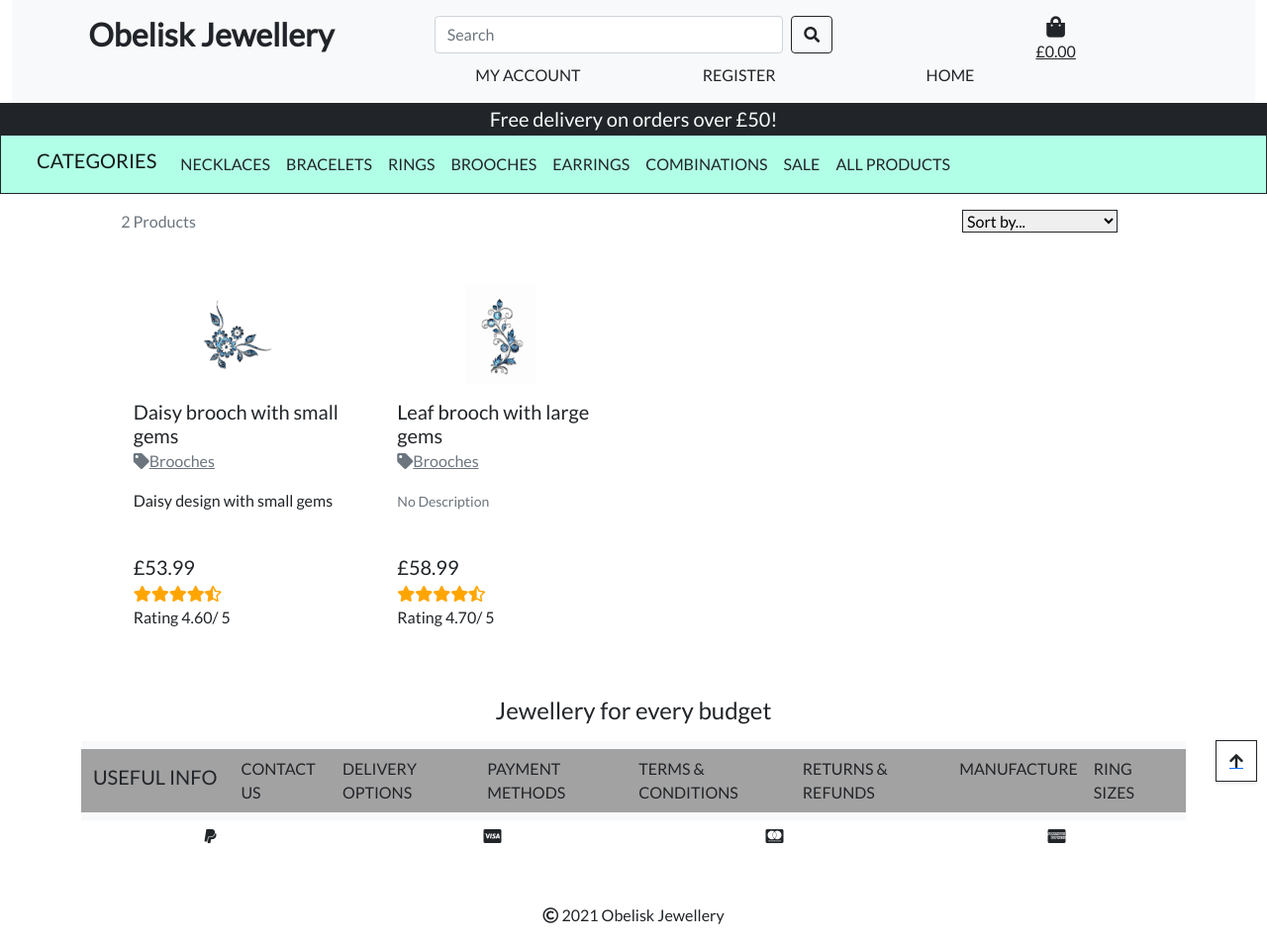
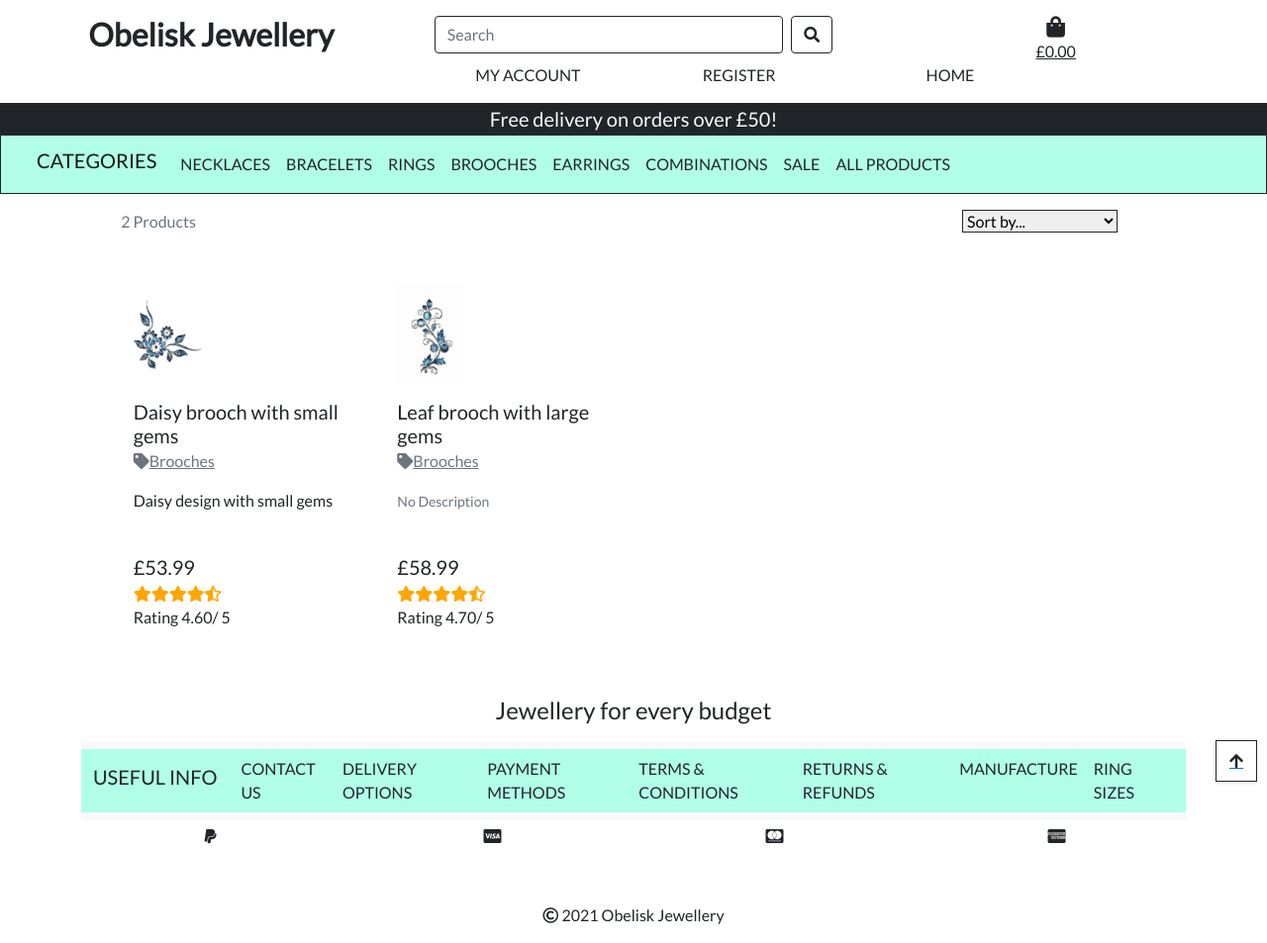
Before and after one commit to sanson0/obelisk_jewellery, a Django app: page /products/ in a window 1280 px wide. Shown: the whole page at 99% size. Run offline with Django 3.2, Linux system fonts and the light colour scheme; data comes from the database, SQL or seed files in the repository; parts of the project's set-up code (start-up, migrations or seed data) failed here and were passed over; some libraries are stand-ins or nearby versions.

Commit message:
Added code comments,  to £s

```diff
--- a/bag/templates/bag/checkout-buttons.html
+++ b/bag/templates/bag/checkout-buttons.html
@@ -1,3 +1,4 @@
+<!--Secure Checkout and Keep Shopping buttons-->
 <a href="{% url 'products' %}" class="btn btn-outline-black rounded-0 btn-lg">
     <span class="icon">
         <i class="fas fa-chevron-left"></i>
--- a/bag/templates/bag/product-image.html
+++ b/bag/templates/bag/product-image.html
@@ -1,3 +1,4 @@
+<!--Display image-->
 {% if item.product.image %}
 <img class="img-fluid rounded" src="{{ item.product.image.url }}" alt="{{ item.product.name }}">
 {% else %}
--- a/bag/templates/bag/product-info.html
+++ b/bag/templates/bag/product-info.html
@@ -1,3 +1,4 @@
+<!--Product details-->
 <p class="my-0"><strong>{{ item.product.name }}</strong></p>
 <p class="my-0"><strong>Size: </strong>{% if item.product.has_sizes %}{{ item.size|upper }}{% else %}N/A{% endif %}</p>
 <p class="my-0 small text-muted">SKU: {{ item.product.sku|upper }}</p>
--- a/bag/templates/bag/quantity-form.html
+++ b/bag/templates/bag/quantity-form.html
@@ -1,3 +1,4 @@
+<!--Product quantity-->
 <form class="form update-form" method="POST" action="{% url 'adjust_bag' item.item_id %}">
     {% csrf_token %}
     <div class="form-group">
@@ -28,5 +29,6 @@
         </div>
     </div>
 </form>
-<a class="update-link text-info"><small>Update</small></a>
-<a class="remove-item text-danger float-right" id="remove_{{ item.item_id }}" data-product_size="{{ item.size }}"><small>Remove</small></a>
+<!--Update and remove links for quantity in the shopping bag-->
+<a class="update-link text-info">Update</a> |
+<a class="remove-item text-danger" id="remove_{{ item.item_id }}" data-product_size="{{ item.size }}">Remove</a>
--- a/checkout/templates/checkout/checkout_success.html
+++ b/checkout/templates/checkout/checkout_success.html
@@ -16,6 +16,7 @@
 {% block content %}
 <div class="overlay"></div>
 <div class="container">
+    <!-- Confirmation email -->
     <div class="row">
         <div class="col">
             <hr>
@@ -25,7 +26,7 @@
                 <strong>{{ order.email }}</strong></p>
         </div>
     </div>
-
+    <!-- Order details -->
     <div class="row">
         <div class="col-12 col-lg-7">
             <div class="order-confirmation-wrapper p-2 border">
@@ -180,7 +181,7 @@
                         <p class="mb-0">{{ order.delivery_cost }}</p>
                     </div>
                 </div>
-
+                <!-- Grand total -->
                 <div class="row">
                     <div class="col-12 col-md-4">
                         <p class="mb-0 text-black font-weight-bold">Grand Total</p>
--- a/checkout/templates/checkout/confirmation_emails/confirmation_email_body.txt
+++ b/checkout/templates/checkout/confirmation_emails/confirmation_email_body.txt
@@ -5,9 +5,9 @@ This is a confirmation of your order at Obelisk Jewellery. Your order informatio
 Order Number: {{ order.order_number }}
 Order Date: {{ order.date }}
 
-Order Total: ${{ order.order_total }}
-Delivery: ${{ order.delivery_cost }}
-Grand Total: ${{ order.grand_total }}
+Order Total: £{{ order.order_total }}
+Delivery: £{{ order.delivery_cost }}
+Grand Total: £{{ order.grand_total }}
 
 Your order will be shipped to {{ order.street_address1 }} in {{ order.town_or_city }}, {{ order.country }}.
 
--- a/custom_storages.py
+++ b/custom_storages.py
@@ -1,5 +1,7 @@
 from django.conf import settings
 from storages.backends.s3boto3 import S3Boto3Storage
+
+# Deloyment of the website:-this file, enables storage of media/static files
 
 
 class StaticStorage(S3Boto3Storage):
--- a/products/templates/products/product_detail.html
+++ b/products/templates/products/product_detail.html
@@ -113,6 +113,7 @@
 
   {% block postloadjs %}
   {{ block.super }}
+  <!-- Rating stars JQuery takes the product rating number from the database and converts it into a five star visual representation-->
   <script>
     $.fn.stars = function () {
         return $(this).each(function () {
--- a/products/templates/products/products.html
+++ b/products/templates/products/products.html
@@ -17,6 +17,7 @@
 <div class="container-fluid">
     <div class="row">
         <div class="col-3">
+            <!-- Product count displayed-->
             <p class="text-muted mt-3 text-center text-md-left">
                 {% if search_term or current_categories or current_sorting != 'None_None' %}
                 <span class="small"><a href="{% url 'products' %}" class="text-dark">Products Home</a> | </span>
@@ -27,6 +28,7 @@
         </div>
         <div class="col-6"></div>
         <div class="col-3 mt-3">
+            <!-- Sort select bar, sort based on price, rating and name-->
             <div class="sort-select-wrapper w-25">
                 <select id="sort-selector"
                     class="custom-select custom-select-sm rounded-0 border border-dark border-{% if current_sorting != 'None_None' %}info{% else %}black{% endif %}">
@@ -52,22 +54,22 @@
         <div class="product-container col-10 offset-1">
             <div class="row mt-1 mb-2"></div>
             <div class="row">
-
+                <!-- Each product has image/ information displayed in Bootstrap card form-->
                 {% for product in products %}
                 <div class="col-sm-6 col-md-6 col-lg-4 col-xl-3 mb-4 mt-4">
                     <div class="card h-100 border-0 mb-1">
                         {% if product.image %}
-                        <div class="card-img-top d-flex justify-content-center">
+                        <div class="card-img-top">
                             <a href="{% url 'product_detail' product.id %}">
                                 <img src="{{ product.image.url }}" alt="{{ product.name }}"
-                                    style="height: 100px; max-width: 200px; overflow: hidden; margin-left: auto; margin-right: auto;">
+                                    style="height: 100px; max-width: 200px; overflow: hidden; margin-left: 15px;">
                             </a>
                         </div>
                         {% else %}
-                        <div class="card-img-top d-flex justify-content-center">
+                        <div class="card-img-top">
                             <a href="{% url 'product_detail' product.id %}">
                                 <img src="{{ MEDIA_URL }}noimage.png" alt="{{ product.name }}"
-                                    style="height: 100px; max-width: 200px; overflow: hidden; margin-left: auto; margin-right: auto;">
+                                    style="height: 100px; max-width: 200px; overflow: hidden; margin-left: 15px;">
                             </a>
                         </div>
                         {% endif %}
@@ -94,6 +96,7 @@
                             <div class="row">
                                 <div class="col">
                                     <p class="lead mb-0 text-left font-weight-bold">£{{ product.price }}</p>
+                                    <!-- Product rating converts into 5 star bar representation (with help from JavaScript below)-->
                                     {% if product.rating %}
                                     <span class="stars checked" data-rating="{{ product.rating }}"
                                         data-num-stars="5"></span>
@@ -101,6 +104,7 @@
                                     {% else %}
                                     <small class="text-muted">No Rating</small>
                                     {% endif %}
+                                    <!-- Superusers only can edit or delete any of the products-->
                                     {% if request.user.is_superuser %}
                                     <small class="ml-3">
                                         <a href="{% url 'edit_product' product.id %}">Edit</a> |
@@ -117,6 +121,7 @@
         </div>
     </div>
 </div>
+<!-- Scroll button, so shoppers can move back to the top of the product page easily-->
 <div class="btt-button shadow-sm rounded-0 border border-dark">
     <a class="btt-link d-flex h-100">
         <i class="fas fa-arrow-up text-dark mx-auto my-auto"></i>
@@ -126,13 +131,13 @@
 
 {% block postloadjs %}
 {{ block.super }}
-
+<!-- Scroll JQuery enables the scroll button so shoppers can move back to the top of the product page easily-->
 <script type="text/javascript">
     $('.btt-link').click(function (e) {
         window.scrollTo(0, 0)
     })
 </script>
-
+<!-- Sort JavaScript enables the sort bar to filter based on name, price and rating-->
 <script type="text/javascript">
     $('#sort-selector').change(function () {
         var selector = $(this);
@@ -155,6 +160,7 @@
         }
     })
 </script>
+<!-- Rating stars JQuery takes the product rating number from the database and converts it into a five star visual representation-->
 <script>
     $.fn.stars = function () {
         return $(this).each(function () {
--- a/templates/allauth/account/login.html
+++ b/templates/allauth/account/login.html
@@ -40,10 +40,10 @@ for a {{ site_name }} account and sign in below:{% endblocktrans %}</p>
   {% csrf_token %}
   {{ form|crispy }}
   {% if redirect_field_value %}
-  <input type="hidden" name="{{ redirect_field_name }}" value="{{ redirect_field_value }}" />
+  <input class="mt-2" type="hidden" name="{{ redirect_field_name }}" value="{{ redirect_field_value }}" />
   {% endif %}
-  <a class="btn btn-outline-black rounded-0" href="{% url 'home' %}">Home</a>
-  <button class="primaryAction" type="submit">{% trans "Sign In" %}</button>
+  <a class="btn border border-dark rounded-2" href="{% url 'home' %}">Home</a>
+  <button class="primaryAction mt-3" type="submit">{% trans "Sign In" %}</button>
   <p class="mt-2">
     <a class="button secondaryAction" href="{% url 'account_reset_password' %}">{% trans "Forgot Password?" %}</a>
   </p>
--- a/templates/allauth/account/signup.html
+++ b/templates/allauth/account/signup.html
@@ -17,7 +17,7 @@
   {% csrf_token %}
   {{ form|crispy }}
   {% if redirect_field_value %}
-  <input type="hidden" name="{{ redirect_field_name }}" value="{{ redirect_field_value }}" />
+  <input type="hidden" name="{{ redirect_field_name }}" value="{{ redirect_field_value }}"/>
   {% endif %}
   <button type="submit" class="mt-3">{% trans "Sign Up" %} &raquo;</button>
 </form>
--- a/templates/base.html
+++ b/templates/base.html
@@ -4,10 +4,10 @@
 <html lang="en">
 
 <head>
-
   {% block meta %}
   <meta charset="utf-8">
   <meta name="viewport" content="width=device-width, initial-scale=1, shrink-to-fit=no">
+  <meta name="description" content="Jewellery e-commerce store">
   <meta http-equiv="X-UA-Compatible" content="ie=edge">
   {% endblock %}
 
@@ -47,10 +47,9 @@
 
   <title>Obelisk Jewellery {% block extra_title %}{% endblock %}</title>
 </head>
-
 <body>
   <header class="container-fluid">
-    <div class="bg-light">
+    <div>
       <div class="text-dark row pt-3">
         <div class="col-4">
           <!--Site title-->
@@ -58,12 +57,15 @@
               Jewellery</strong>
           </h2>
         </div>
+        <!--Product search bar-->
         <div class="col-6 col-md-4">
           <form method="GET" action="{% url 'products' %}" class="d-flex">
-            <input class="form-control me-2" type="text" name="q" placeholder="Search" aria-label="Search">
+            <input class="form-control me-2 border border-dark" type="text" name="q" placeholder="Search"
+              aria-label="Search">
             <button class="btn btn-outline-dark" type="submit"><i class="fas fa-search text-dark"></i></button>
           </form>
         </div>
+        <!--Shopping bag-->
         <div class="col-2 col-md-4">
           <div class="d-flex justify-content-center">
             <a class="{% if grand_total %} font-weight-bold{% else %} text-dark{% endif %}" href="{% url 'view_bag' %}">
@@ -86,35 +88,41 @@
         <div class="col col-sm-4"></div>
         {% if request.user.is_authenticated %}
         {% else %}
+        <!--Login link for all site users-->
         <div class="col-sm-2 d-flex justify-content-center pb-3">
           <a class="text-uppercase text-dark text-decoration-none" href="{% url 'account_login' %}">
             My Account
           </a>
         </div>
+        <!--Register link for all site users-->
         <div class="col-sm-2 d-flex justify-content-center pb-3">
           <a class="text-uppercase text-dark text-decoration-none" href="{% url 'account_signup' %}">
             Register
           </a>
         </div>
         {% endif %}
+        <!--Home link for all site users-->
         <div class="col-sm-2 d-flex justify-content-center pb-3">
           <a class="text-uppercase text-dark text-decoration-none" href="{% url 'home' %}">
             Home
           </a>
         </div>
         {% if request.user.is_authenticated %}
+        <!--Profile link for logged in site users-->
         <div class="col-sm-2 d-flex justify-content-center pb-3">
           <a class="text-uppercase text-dark text-decoration-none" href="{% url 'profile' %}">
             Profile
           </a>
         </div>
         {% if request.user.is_superuser %}
+        <!--Add product link for superusers only-->
         <div class="col-sm-2 d-flex justify-content-center pb-3">
           <a class="text-uppercase text-dark text-decoration-none" href="{% url 'add_product' %}">
             Add product
           </a>
         </div>
         {% endif %}
+        <!--Logout link for site users-->
         <div class="col-sm-2 d-flex justify-content-center pb-3">
           <a class="text-uppercase text-dark text-decoration-none" href="{% url 'account_logout' %}">
             Logout
@@ -132,7 +140,7 @@
     </div>
     <div class="row text-center">
       <div class="col text-dark border border-dark" style="background-color: rgb(177, 260, 230);">
-        <!--Second navbar containing categories of necklaces, bracelets, rings, brooches, earrings, combinations and sale-->
+        <!--Second navbar containing categories of necklaces, bracelets, rings, brooches, earrings, combinations, sale and all categories-->
         <nav class="navbar navbar-expand-lg navbar-light">
           <div class="container-fluid">
             <h6 class="navbar-brand text-uppercase nav-item">Categories</h6>
@@ -189,7 +197,7 @@
       </div>
     </div>
   </header>
-
+<!--Toasts help to display messages that result from the users' actions-->
   {% if messages %}
   <div class="message-container">
     {% for message in messages %}
@@ -222,7 +230,7 @@
     </div>
     <!--Navbar for useful info such as contact details, delivery options, payment methods, Ts & Cs, returns & refunds, manufacture-->
     <nav class="navbar navbar-expand-lg navbar-light bg-light mb-2">
-      <div class="container-fluid" style="background-color: rgb(163, 162, 162); color: black;">
+      <div class="container-fluid" style="background-color: rgb(177, 260, 230); color: black;">
         <h6 class="navbar-brand text-uppercase text-dark">Useful info</h6>
         <button class="navbar-toggler" type="button" data-bs-toggle="collapse" data-bs-target="#navbarNavAltMarkup"
           aria-controls="navbarNavAltMarkup" aria-expanded="false" aria-label="Toggle navigation">
@@ -242,7 +250,6 @@
       </div>
     </nav>
     <!--Payment methods-->
-
     <div class="row">
       <!--Payment methods (icons)-->
       <div class="col-3 d-flex justify-content-center">
--- a/templates/includes/toasts/toast_error.html
+++ b/templates/includes/toasts/toast_error.html
@@ -1,3 +1,4 @@
+<!-- Error message, removed by clicking an X -->
 <div class="toast" role="alert" aria-live="assertive" aria-atomic="true" data-autohide="false">
     <div class="toast-header">
       <strong class="me-auto">Error!</strong>
--- a/templates/includes/toasts/toast_info.html
+++ b/templates/includes/toasts/toast_info.html
@@ -1,3 +1,4 @@
+<!-- Information message, removed by clicking an X -->
 <div class="toast" role="alert" aria-live="assertive" aria-atomic="true" data-autohide="false">
     <div class="toast-header">
       <strong class="me-auto">Info!</strong>
--- a/templates/includes/toasts/toast_success.html
+++ b/templates/includes/toasts/toast_success.html
@@ -1,3 +1,4 @@
+<!-- Success message, removed by clicking an X -->
 <div class="toast" role="alert" aria-live="assertive" aria-atomic="true" data-autohide="false">
     <div class="toast-header">
       <strong class="me-auto">Success!</strong>
--- a/templates/includes/toasts/toast_warning.html
+++ b/templates/includes/toasts/toast_warning.html
@@ -1,3 +1,4 @@
+<!-- Warning message, removed by clicking an X -->
 <div class="toast" role="alert" aria-live="assertive" aria-atomic="true" data-autohide="false">
     <div class="toast-header">
       <strong class="me-auto">Warning!</strong>
```
Also changed, not shown: bag/templates/bag/bag-total.html (+5 -4 lines), bag/templates/bag/bag.html (+15 -5 lines), checkout/templates/checkout/checkout.html (+5 -5 lines), profiles/templates/profiles/profile.html (+7 -5 lines).
